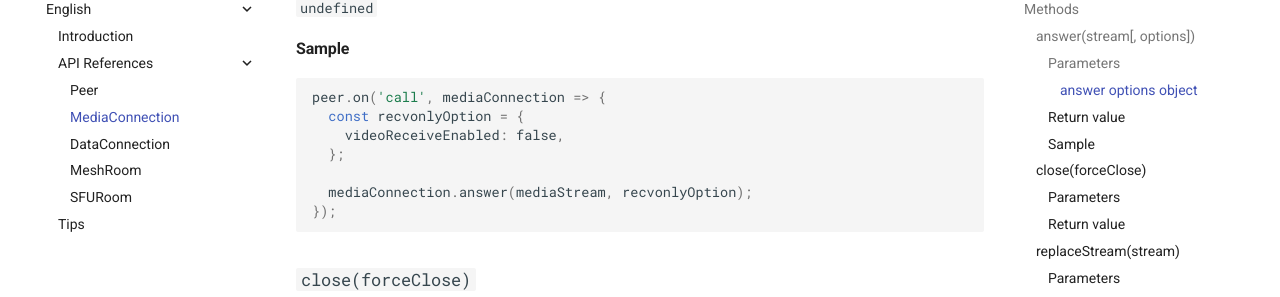
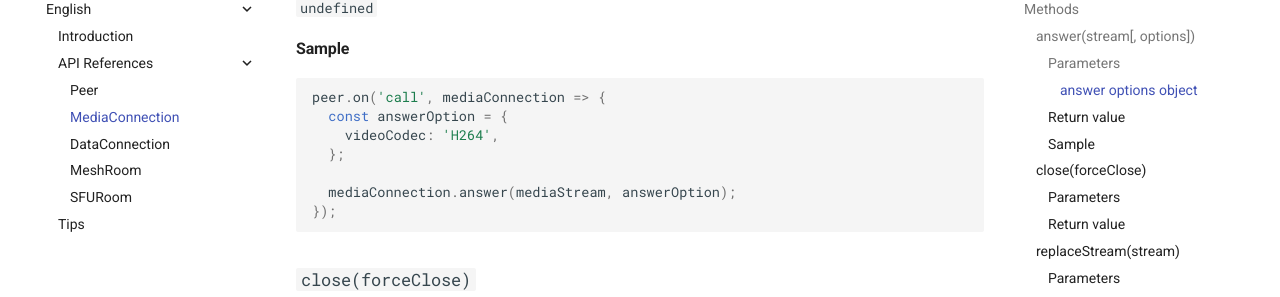
Before and after one commit to skyway/skyway-js-sdk-doc, an MkDocs documentation site: the page built from docs/en/mediaconnection.md, in a window 1280 px wide and 900 px high, scrolled down 1764 px. Shown: the part 153-450 px from the top of the window. Built offline with MkDocs 1.6.1 and Material for MkDocs 9.7.7, drawn with Linux system fonts in a browser that asks for light colours.

Commit message:
Update sample code at `answer`

````diff
--- a/docs/en/mediaconnection.md
+++ b/docs/en/mediaconnection.md
@@ -59,11 +59,11 @@ Create and send an answer for the media connection offer.
 
 ```js
 peer.on('call', mediaConnection => {
-  const recvonlyOption = {
-    videoReceiveEnabled: false,
+  const answerOption = {
+    videoCodec: 'H264',
   };
 
-  mediaConnection.answer(mediaStream, recvonlyOption);
+  mediaConnection.answer(mediaStream, answerOption);
 });
 ```
 
````
Also changed, not shown: docs/ja/mediaconnection.md (+3 -3 lines).
